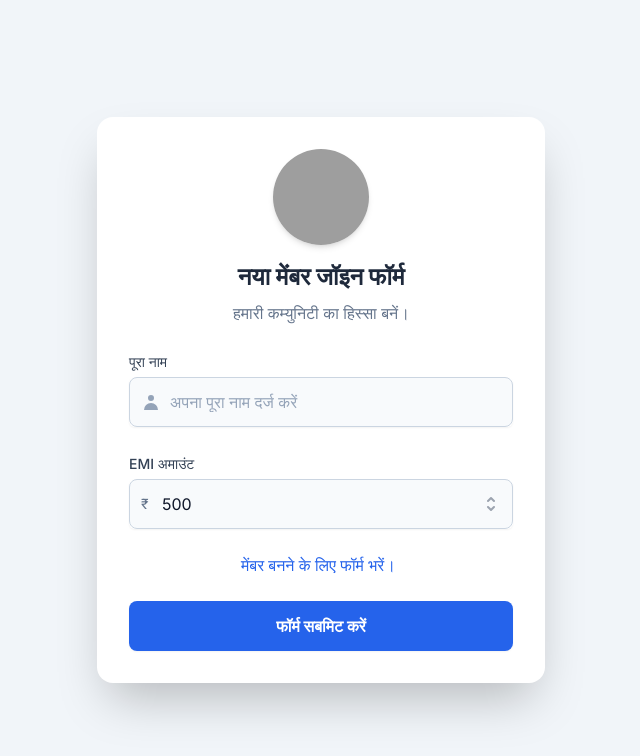
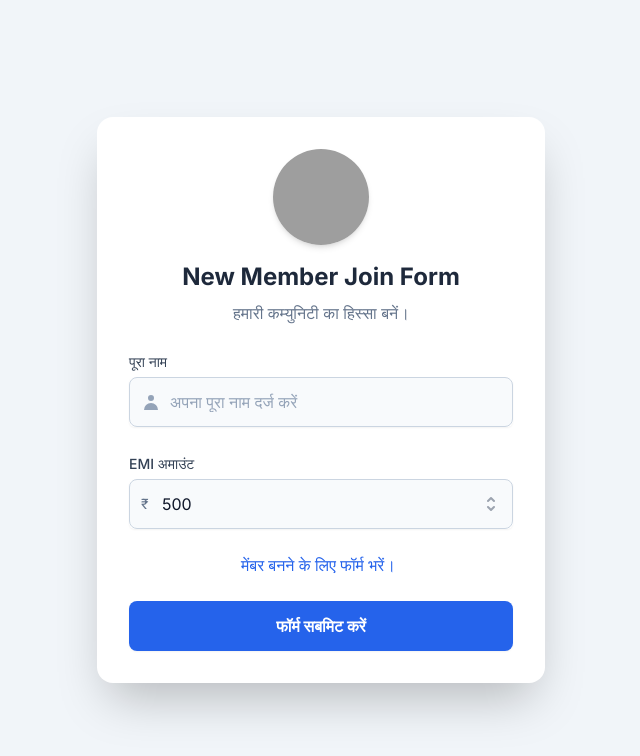
Before and after one commit to Bank-community/Secure_website, a website: page new_join.html in a window 1280 px wide. Shown: the whole page, without its empty margins (319-959 px from the left). Drawn offline with nearby package versions, Linux system fonts and the light colour scheme; grey boxes are pictures that could not be loaded.

Commit message:
Update new_join.html

```diff
--- a/new_join.html
+++ b/new_join.html
@@ -39,7 +39,7 @@
             <!-- Bank Logo -->
             <img src="https://i.ibb.co/v4zt0f30/20241030-065157.png" alt="Bank Logo" class="w-24 h-24 mx-auto mb-4 rounded-full shadow-md">
 
-            <h2 class="text-2xl font-bold text-center text-slate-800 dark:text-white">नया मेंबर जॉइन फॉर्म</h2>
+            <h2 class="text-2xl font-bold text-center text-slate-800 dark:text-white">New Member Join Form</h2>
             <p class="text-center text-slate-500 dark:text-slate-400 mt-2 mb-6">हमारी कम्युनिटी का हिस्सा बनें।</p>
 
             <form id="emiForm" class="space-y-6">
```
